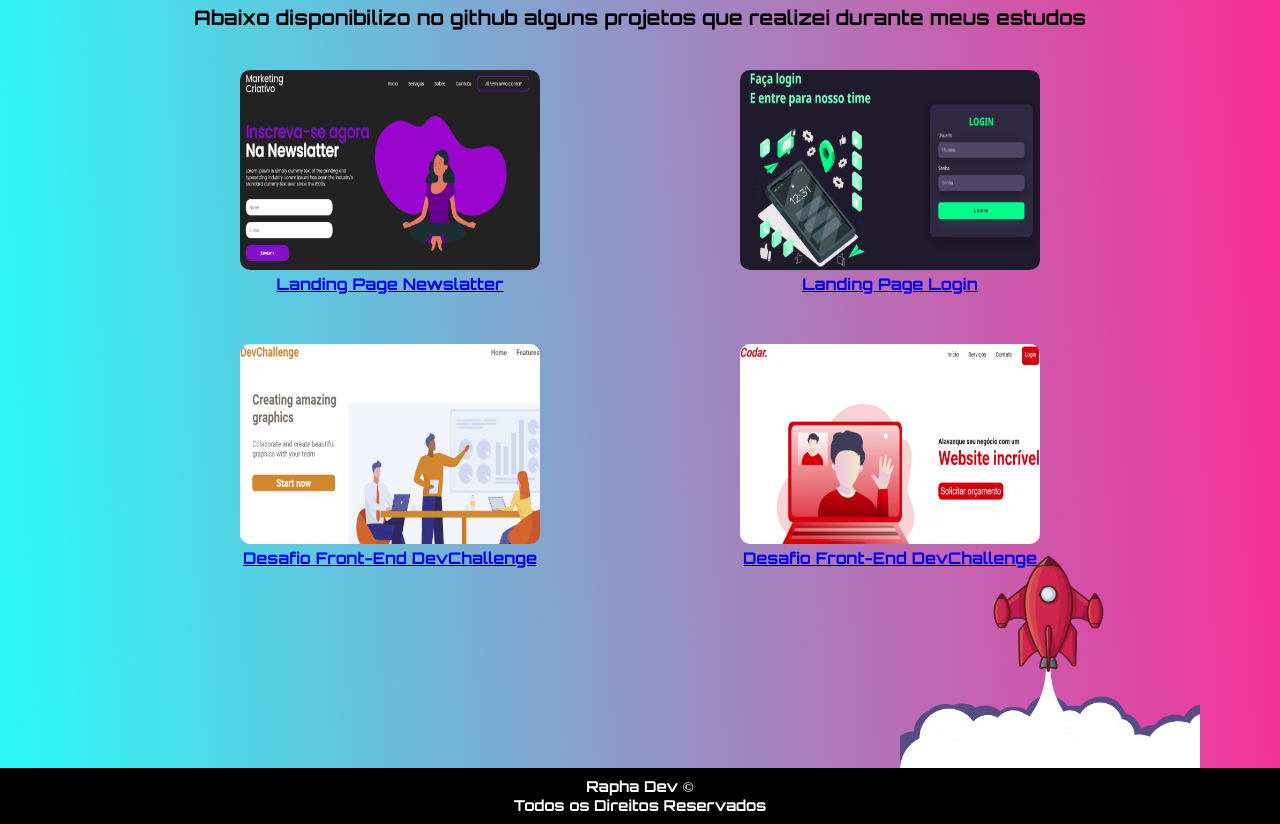
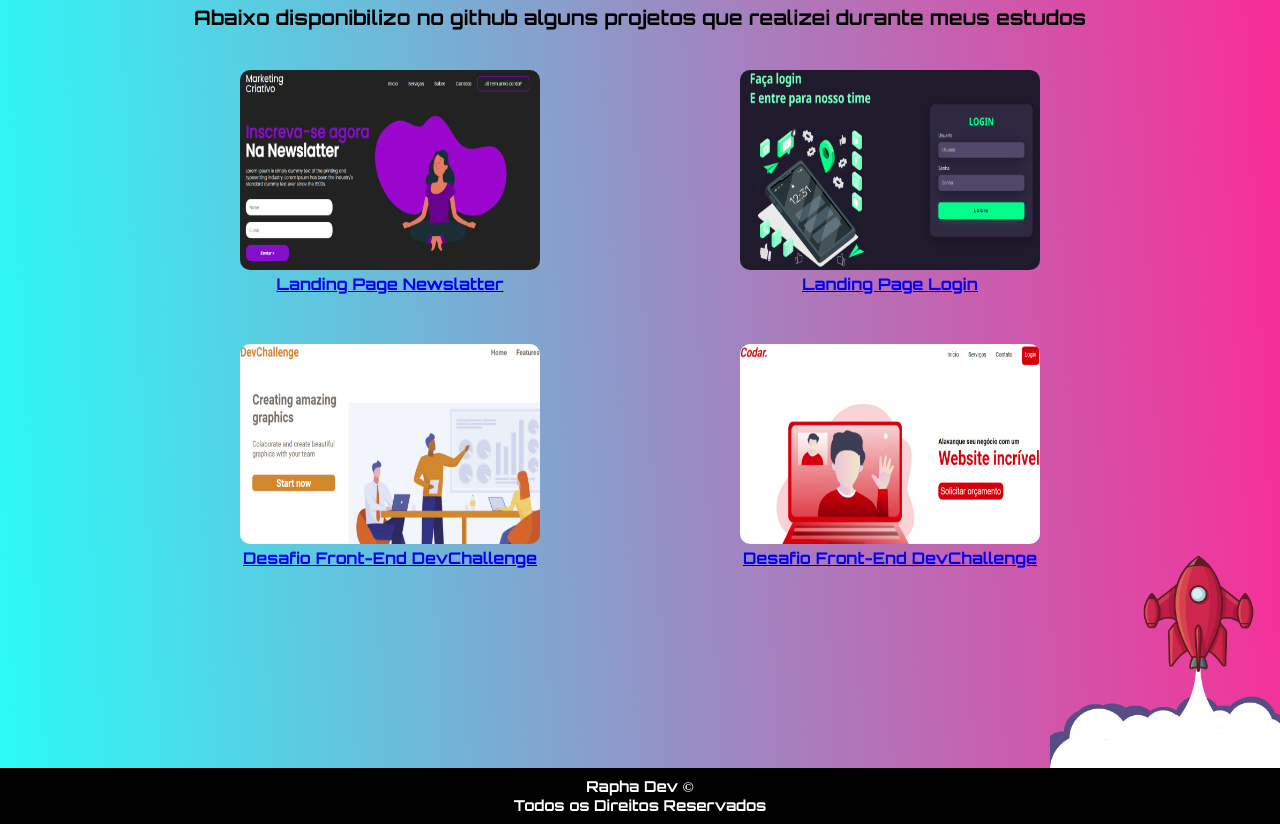
Before and after one commit to darksidees/projetoportifolio, a plain HTML site: page projetos.html in a window 1280 px wide. Shown: the part 183-1007 px from the top of the page. Drawn offline with Linux system fonts and the light colour scheme.

Commit message:
Update style.css

```diff
--- a/style.css
+++ b/style.css
@@ -199,5 +199,5 @@ footer{
     flex-direction: row-reverse;
     position: absolute;
     top: 651px;
-    left: 900px;
+    left: 1050px;
 }
```
